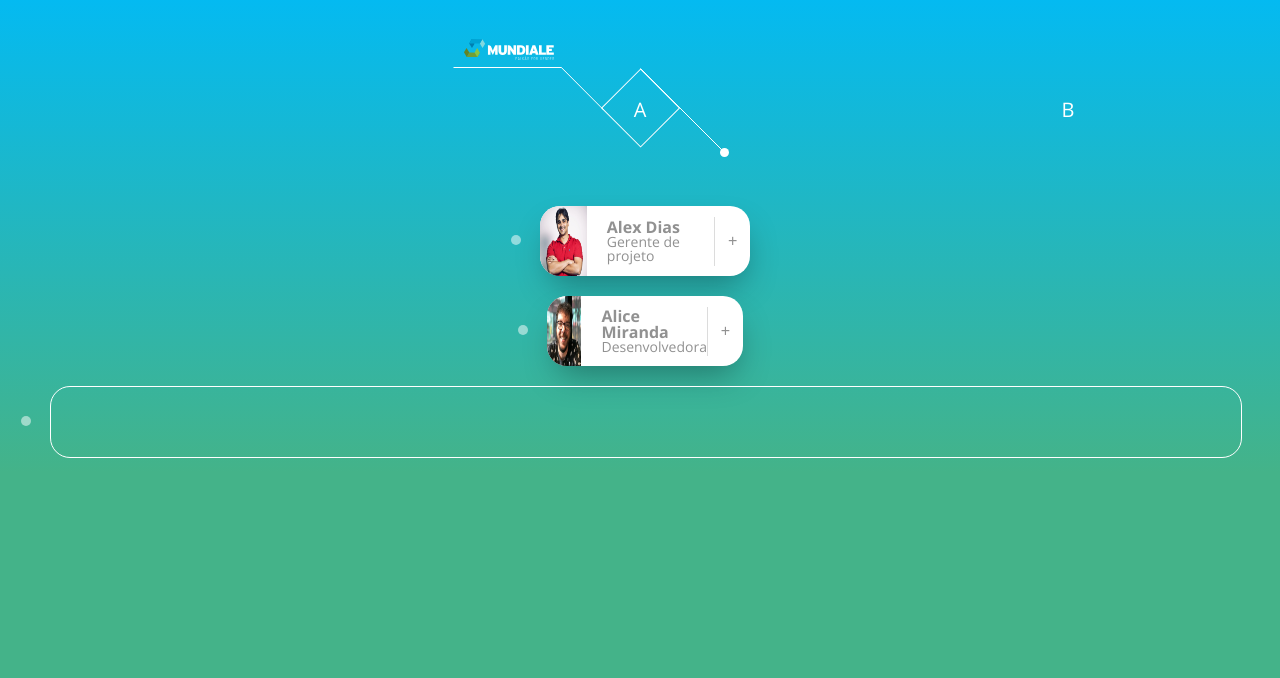
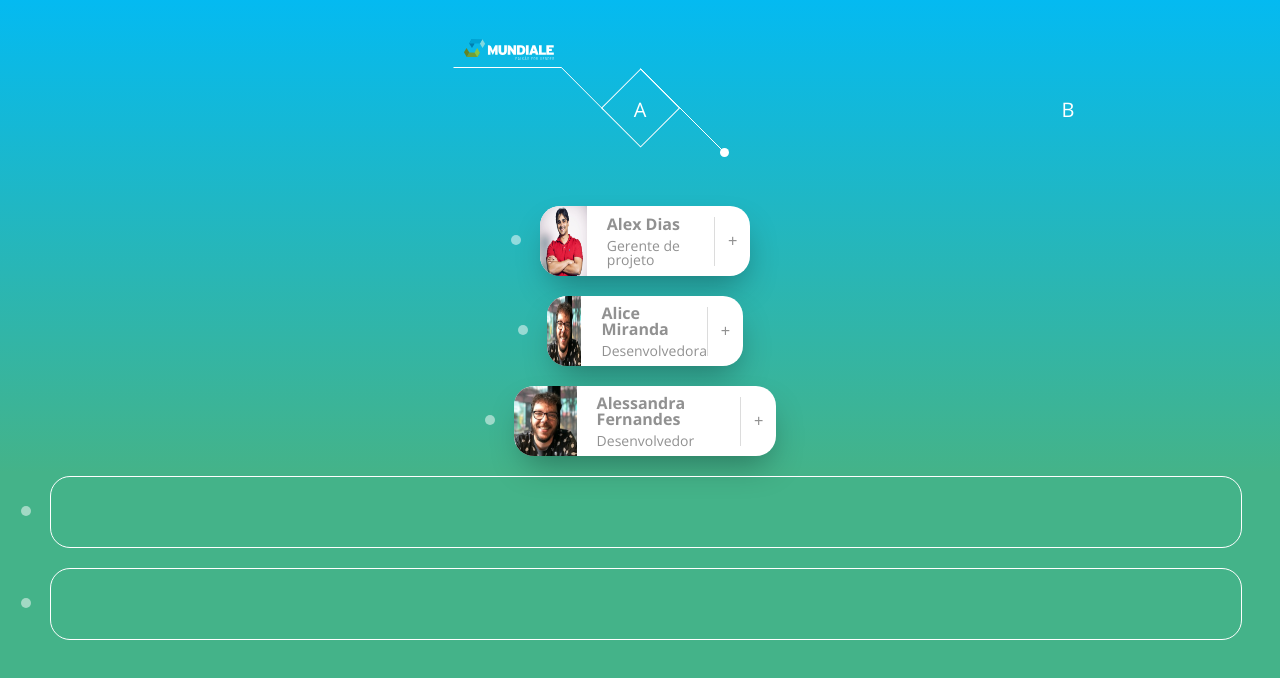
Before and after one commit to fabiosandias/react-slide, a React (Create React App) app: page /A in a window 1280 px wide. Shown: the top 678 px of the page. Built offline with nearby package versions, Linux system fonts and the light colour scheme.

Commit message:
Correção e melhorias

```diff
--- a/src/components/home/Home.jsx
+++ b/src/components/home/Home.jsx
@@ -34,7 +34,7 @@ export default props => {
         if (letter && letter.toUpperCase() === ALPHABET.Z.LETTER) {
             setLetterActive(ALPHABET[letter.toUpperCase()]['LETTER']);
             setLetterBack(ALPHABET.Y.LETTER);
-            setLetterNext(ALPHABET.Z.LETTER);
+            setLetterNext(ALPHABET.A.LETTER);
         }
         else {
             setLetterActive(ALPHABET.A.LETTER);
--- a/src/components/list-profile/ListProfile.jsx
+++ b/src/components/list-profile/ListProfile.jsx
@@ -10,6 +10,7 @@ export default props => {
     const [ users, setUsers ] = useState([]);
     const [ defaultLetter, setDefaultLetter ] = useState('A')
     const { filterByLetter } = Utils();
+    const [ numberEmptyCard, setNumberEmptyCard ] = useState(Array.from({length: 5}, (v, k) => k));
 
     const showSlide = () => {
         setKeyFrame(true);
@@ -18,12 +19,28 @@ export default props => {
         }, 1000);
     }
 
+    const verifyEmptyCard = (dataUsers) => {
+        if (dataUsers.length === 0) {
+            setNumberEmptyCard(Array.from({length: 5}))
+        }
+
+        if (dataUsers.length > 5) {
+            setNumberEmptyCard(Array.from({length: 0}))
+        }
+
+        if (dataUsers.length > 0 && dataUsers.length <= 5) {
+            setNumberEmptyCard(Array.from({length: 5 - dataUsers.length}))
+        }
+    }
+
     useEffect(() => {
         if (!letter || letter && ARRAY_ALPHABET.every(lt => lt.LETTER !== letter.toUpperCase())) {
             showSlide();
             setUsers(filterByLetter(defaultLetter));
+            verifyEmptyCard(filterByLetter(defaultLetter));
         } else  {
             showSlide();
+            verifyEmptyCard(filterByLetter(letter));
             setUsers(filterByLetter(letter));
         }
     }, [letter]);
@@ -51,11 +68,13 @@ export default props => {
                         </li>
                     )}
 
-                    <li className="list-profile__li list-profile__li--empty">
-                        <div className="list-profile__li-box list-profile__li-box--empty">
+                    {numberEmptyCard.map((num, index) =>
+                        <li key={index} className="list-profile__li list-profile__li--empty">
+                            <div className="list-profile__li-box list-profile__li-box--empty">
 
-                        </div>
-                    </li>
+                            </div>
+                        </li>
+                    )}
                 </ul>
             </div>
         </React.Fragment>
--- a/src/components/list-profile/ListProfile.scss
+++ b/src/components/list-profile/ListProfile.scss
@@ -57,6 +57,7 @@
       font-size: 16px;
       font-weight: 700;
       color: #919191;
+      margin-bottom: 7px;
     }
     .list-profile__li--name-p {
       font-size: 14px;
--- a/src/constants/Constants.js
+++ b/src/constants/Constants.js
@@ -201,6 +201,24 @@ const USERS = [
         },
         email: 'bruno@mudiale.com.br'
     },
+    {
+        id: 8,
+        name: 'Alessandra Fernandes',
+        isActive: true,
+        image: '0-1.jpg',
+        role: 'Desenvolvedor',
+        phone: {
+            fix: {
+                ddd: '31',
+                phone: '3265 - 5689'
+            },
+            mobile: {
+                ddd: '31',
+                phone: '9.8568 - 8959'
+            },
+        },
+        email: 'bruno@mudiale.com.br'
+    },
 ];
 
 export { ARRAY_ALPHABET, ALPHABET, USERS };
--- a/src/utils/Utils.js
+++ b/src/utils/Utils.js
@@ -1,11 +1,12 @@
 import { ARRAY_ALPHABET, USERS } from "../constants/Constants";
 
 const Utils = () => {
+
     const getIndex = (letterActive) => {
         return ARRAY_ALPHABET.map(letter => letter.LETTER).indexOf(letterActive ? letterActive.toUpperCase() : 'A')
     }
 
-    const  filterByLetter = letter => {
+    const  filterByLetter = (letter) => {
         return USERS.filter(user => user.name.substr(0, 1).toUpperCase() === letter.toUpperCase());
     }
 
```
